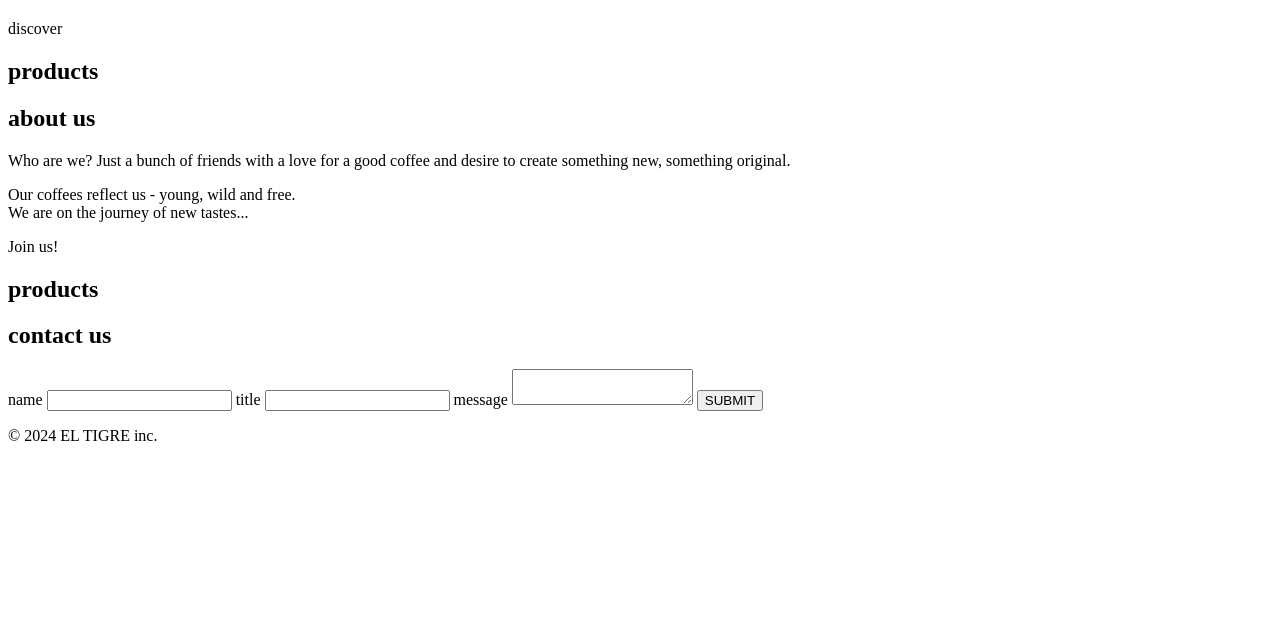
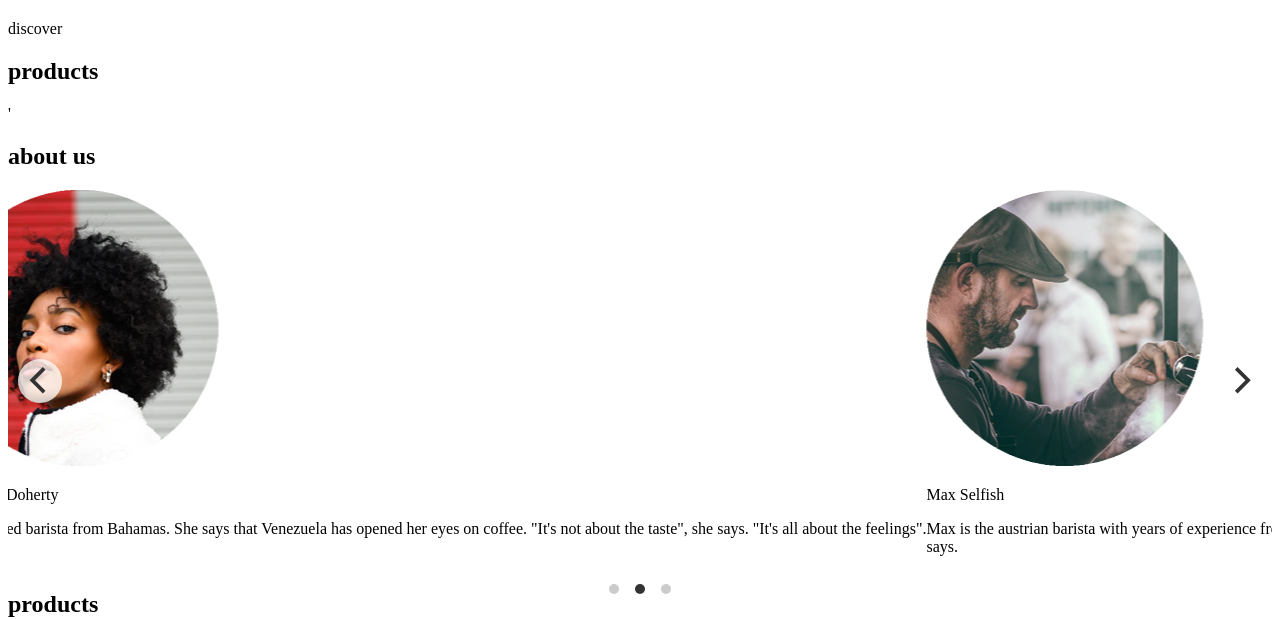
Before and after one commit to wojciechdlugosz/project-CoffeeShop, a website with bundled scripts: page src/index.html in a window 1280 px wide. Shown: the part 199-818 px from the top of the page. Built offline with nearby package versions, Linux system fonts and the light colour scheme; some icons are missing; files whose address does not match are found by name; a web font is replaced by a local one.

Commit message:
Add flickity

```diff
--- a/src/index.html
+++ b/src/index.html
@@ -5,10 +5,11 @@
         <meta name="viewport" content="width=device-width, initial-scale=1">
         <meta http-equiv="X-UA-Compatible" content="ie=edge">
         <title>Coffee Shop EL TIGRE</title>
-        <link href="https://fonts.cdnfonts.com/css/source-sans-pro" rel="stylesheet">
+        <link rel="stylesheet" href="https://unpkg.com/flickity@2/dist/flickity.min.css">
         <link rel="stylesheet" href="css/style.css">
     </head>
     <body>
+
     <header class="splash">
             <div class="header">
                 <div class="header__logo">
@@ -20,11 +21,12 @@
                     <a href="#products">Products</a>
                     <a href="#contact">Contact</a>
                 </nav>
+            </div>
             <div class="hero">
                 <h1 id="title__dynamic" class="hero__title">
-                        <span id="title1">.</span>
+                    <span id="title1">home of</span>
                     <br>
-                        <span id="title2">.</span>
+                    <span id="title2">original tastes</span>
                 </h1>
                 <div class="hero__line"></div>
             </div>
@@ -32,26 +34,49 @@
                 <p class="hero__discover__txt">discover</p>
                 <i class="hero__discover__icon icon-down-circled2"></i>
             </div>
-            </div>
     </header>
 
     <div id="pages">
         <section id="home">
             <div class="home-wrapper">
-                    <h2 class="page__title">products</h2>
+                <h2 class="page__title">products</h2>'
                 <div class="products-wrapper container"></div>
                 <article class="about">
                     <h2 class="about__title page__title">about us</h2>
-                        <div class="about__txt">
-                            <p>Who are we? Just a bunch of friends with a love for a good coffee and desire to create something new, something original.</p>
-                            <p>Our coffees reflect us - young, wild and free.<br>We are on the journey of new tastes...</p>
-                            <p>Join us!</p>
+                    <div class="main-carousel">
+                        <div class="carousel-cell">
+                            <div class="carousel-image">
+                                <img src="\images/Images/employee-1.png" alt="employee picture">
+                            </div>
+                            <div class="carousel-description">
+                                <p class="employee-name">Elizabeth <span>Doherty</span></p>
+                                <p class="employee-txt">Experienced barista from Bahamas. She says that Venezuela has opened her eyes on coffee. "It's not about the taste", she says. "It's all about the feelings".</p>
+                            </div>
+                        </div>
+                        <div class="carousel-cell">
+                            <div class="carousel-image">
+                                <img src="\images/Images/employee-2.png" alt="employee picture">
+                            </div>
+                            <div class="carousel-description">
+                                <p class="employee-name">Max <span>Selfish</span></p>
+                                <p class="employee-txt">Max is the austrian barista with years of experience from the hotels across the whole Europe. "Venezuela coffee was a lightening experience for me! I have never drink such an amazing coffee!", he says.</p>
+                            </div>
+                        </div>
+                        <div class="carousel-cell">
+                            <div class="carousel-image">
+                                <img src="\images/Images/employee-3.png" alt="employee picture">
+                            </div>
+                            <div class="carousel-description">
+                                <p class="employee-name">Ping <span>Nihao</span></p>
+                                <p class="employee-txt">Ping is the youngest in the team. He doesn't like calling coffee a mystierious act. He says, a good coffe is like a mathematical formula. Once you figured it out, every coffee you make is a masterpiece</p>
+                            </div>
+                        </div>
                     </div>
                 </article>
             </div>
         </section>
         <section id="products">
-                <h2 class="page__title">products</h2>
+            <h2 class="page__title">products</h2>'
             <div class="products-wrapper container"></div>
         </section>
         <section id="contact">
@@ -103,6 +128,7 @@
     </footer>
 
     <script src="https://cdnjs.cloudflare.com/ajax/libs/handlebars.js/4.1.0/handlebars.min.js"></script>
+    <script src="https://unpkg.com/flickity@2/dist/flickity.pkgd.min.js"></script>
     <script src="js/app.js" type="module"></script>
 </body>
 </html>
--- a/src/js/app.js
+++ b/src/js/app.js
@@ -1,6 +1,5 @@
 import Contact from './components/Contact.js';
 import Products from './components/Products.js';
-import utils from './utils.js';
 import {select, classNames, settings} from './settings.js';
 
 const app = {
@@ -36,6 +35,7 @@ const app = {
       });
     }
     thisApp.dynamicTitle();
+    thisApp.carouselWidget();
   },
 
   activatePage: function(pageId){
@@ -57,14 +57,10 @@ const app = {
   generateProducts: function(){
     const thisApp = this;
 
-    const productsHeaderHTML = '<h2 class="page__title">products</h2>';
-    const productsHeaderDOM = utils.createDOMFromHTML(productsHeaderHTML);
-    const productsWrapper = document.querySelector(select.containerOf.products);
-    productsWrapper.appendChild(productsHeaderDOM);
-
     for (let productData in thisApp.data.products){
       new Products(thisApp.data.products[productData].id, thisApp.data.products[productData]);
     }
+
   },
 
   initData: function(){
@@ -84,6 +80,7 @@ const app = {
 
         thisApp.generateProducts();
       });
+
   },
 
   initContact: function(){
@@ -110,12 +107,26 @@ const app = {
 
   },
 
+  carouselWidget: function(){
+    const carouselWrapper = document.querySelector('.main-carousel');
+
+    // eslint-disable-next-line no-undef
+    const flkty = new Flickity(carouselWrapper, {
+      cellAlign: 'left',
+      contain: true,
+      wrapAround: true,
+      autoPlay: 5000,
+    });
+    console.log(flkty);
+  },
+
   init: function() {
     const thisApp = this;
 
     thisApp.initPages();
     thisApp.initContact();
     thisApp.initData();
+
   },
 };
 
--- a/src/sass/pages/_HomePage.scss
+++ b/src/sass/pages/_HomePage.scss
@@ -5,9 +5,7 @@
   position: relative;
   z-index: -1;
   height: 800px;
-  display: flex;
-  flex-direction: column;
-  align-items: center;
+  padding-top: 30px;
 
   &::after {
     content: "";
@@ -20,48 +18,84 @@
     top: 0;
   }
 
-  .about__txt{
-    color: $color-light;
-    font-size: 34px;
-    letter-spacing: 1px;
-    font-weight: $font-semibold;
-    font-style: italic;
-    width: 850px;
-    text-align: left;
+  .main-carousel {
+    width: 40%;
+    margin: 0 auto;
 
-    p:last-child {
-      text-align: right;
-      margin-right: -50px;
+    .flickity-button {
+      display: none;
+    }
+
+    .carousel-cell {
+      display: flex;
+      align-items: center;
+      justify-content: center;
+      color: $color-light;
+      width: 100%;
+      counter-increment: gallery-cell;
+
+      .carousel-image {
+        flex: 0 0 50%;
+      }
     }
   }
 
-}
+  .main-carousel .carousel-cell .carousel-description {
+    flex: 0 0 50%;
+    letter-spacing: 1px;
 
-@media (min-width: 668px) and (max-width: 1024px) {
-  .about .about__txt {
-    max-width: 770px;
-    font-size: 30px;
-  }
-}
+    p:first-of-type {
+      font-size: 30px;
 
-@media (min-width: 376px) and (max-width: 667px) {
-  .about .about__txt {
-    max-width: 400px;
-    font-size: 23px;
+      span {
+        font-weight: $font-semibold;
+      }
+    }
 
-    p:last-child {
-      margin-right: -20px;
+    p:last-of-type {
+      font-size: 24px;
+      font-style: italic;
     }
   }
 }
 
-@media (max-width: 375px) {
-  .about .about__txt {
-    max-width: 260px;
-    font-size: 21px;
+@media (max-width: 1440px) {
+  .about .main-carousel {
+    width: 50%;
 
-    p:last-child {
-      margin-right: -10px;
+    .carousel-description {
+      padding-left: 30px;
     }
   }
 }
+
+@media (min-width: 668px) and (max-width: 1024px) {
+  .about .main-carousel {
+    width: 70%;
+
+    .carousel-cell {
+      .carousel-description {
+        padding-left: 30px;
+      }
+    }
+  }
+}
+
+@media (max-width: 667px) {
+  .about {
+    height: 80%;
+
+    .main-carousel {
+      width: 70%;
+
+      .carousel-cell {
+        display: flex;
+        flex-direction: column;
+
+        .carousel-description {
+          margin: 0 auto;
+        }
+      }
+    }
+  }
+}
```
Also changed, not shown: src/images/Images/employee-1.png (added), src/images/Images/employee-2.png (added), src/images/Images/employee-3.png (added), 4 other files. Lines whose indentation alone changed are shown as unchanged.
